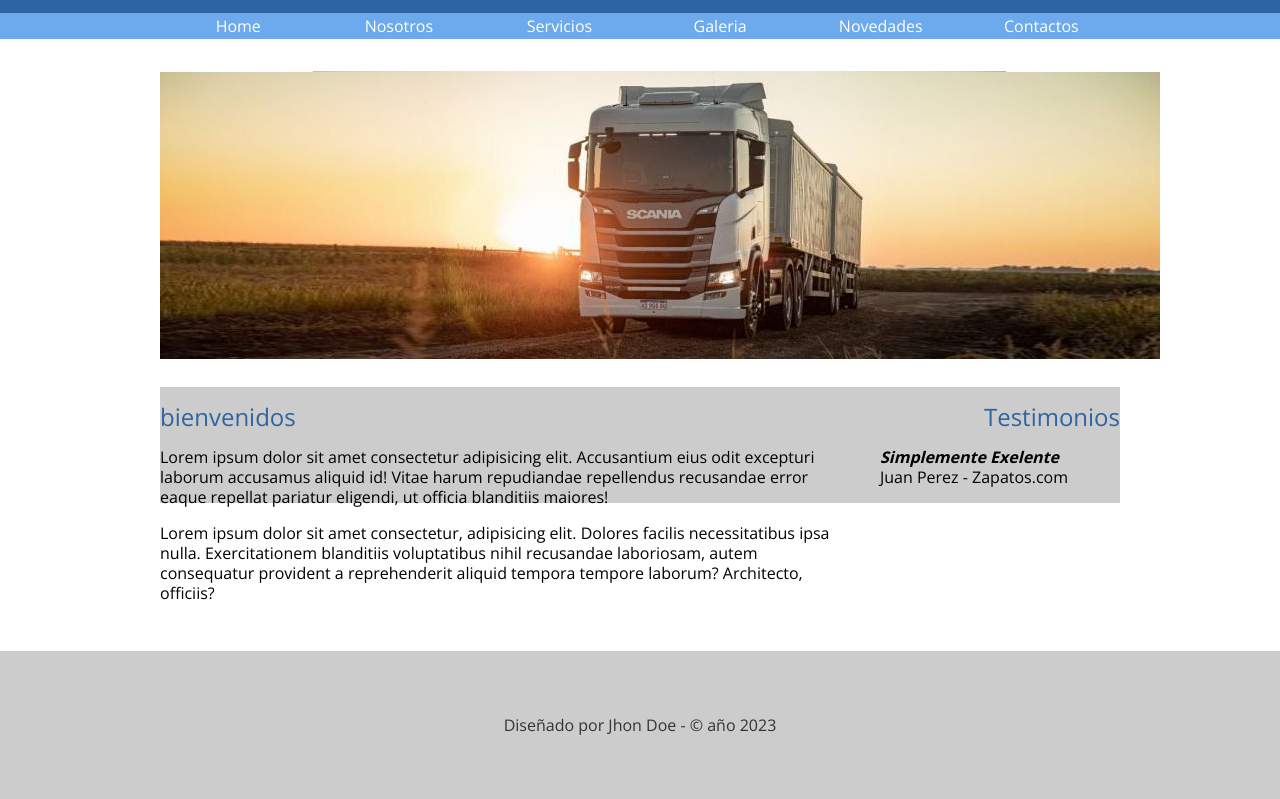
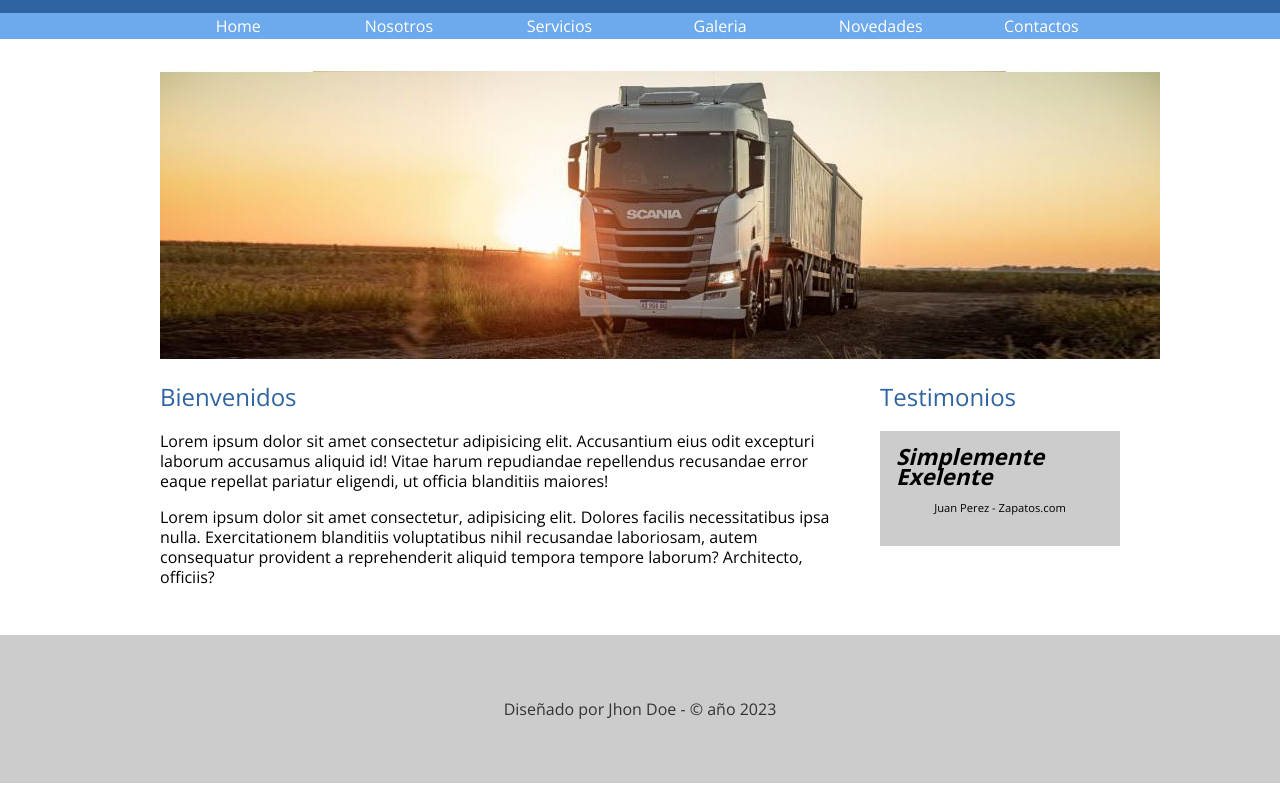
Before and after one commit to Zmite/integrador, a plain HTML site: page index.html in a window 1280 px wide. Shown: the part 109-908 px from the top of the page. Drawn offline with nearby package versions, Linux system fonts and the light colour scheme.

Commit message:
solucionada la caja de testimonios, Terminado donde quedó la clase ignorando el bootstrap

```diff
--- a/css/style.css
+++ b/css/style.css
@@ -9,7 +9,7 @@ body{
     margin: 0 auto;
 }
 
-/* HEADER */
+/* ESTILOS HEADER */
 header{
     background-color: #2e64a1;
     padding: 1em 0;
@@ -25,6 +25,7 @@ header h1{
     bottom: 30px;
 }
 
+ /* ESTILOS NAVBAR */
 nav{
     background-color: #6da9ed;
     margin-bottom: 2em;
@@ -64,8 +65,8 @@ nav ul li a:hover {
 /* ESTILOS MAIN */
 h2{
     color: #2e64a1;
-    margin: 0 0 1m;
     font-weight: 400;
+    margin: 0 0 1em;
 }
 
 .left{
@@ -81,7 +82,8 @@ h2{
 .columns{
     overflow: hidden;
 }
-.bienvenidos, .testimonios{
+
+.bienvenidos, .testimonios {
     box-sizing: border-box;
 }
 .bienvenidos{
@@ -89,19 +91,31 @@ h2{
     padding-right: 2em;
 }
 
+.testimonios {
+    width: 25%;
+}
+
 .testimonio{
     background-color: #ccc;
     padding: 1em;
 }
+
 .testimonio .cita{
     font-weight: bold;
     font-style: italic;
-    font-size: 1,4em;
+    font-size: 1.4em;
     display: block;
 }
 
+.testimonio .autor {
+    font-size: 0.7em;
+    text-align: center;
+    margin: 1em 0;
+    display: block;
 
-/* FOOTER */
+}
+
+/* ESTILOS FOOTER */
 
 footer{
     background-color: #ccc;
--- a/index.html
+++ b/index.html
@@ -14,8 +14,8 @@
 <link href="https://fonts.googleapis.com/css2?family=Open+Sans:wght@300;400;700&display=swap" rel="stylesheet">
     <!-- TÍTULO -->
     <title>Transportes</title>
+</head>
 
-</head>
 <body>
     <header>
         <div class="holder">
@@ -24,8 +24,8 @@
         </div>
     </header>
     <nav>
-        <div>
-            <ul class="holder">
+        <div class="holder">
+            <ul>
                 <li><a class="activo" href="">Home</a></li>
                 <li><a href="">Nosotros</a></li>
                 <li><a href="">Servicios</a></li>
@@ -41,12 +41,15 @@
             <img src="/images/imagenCamion.jpeg" alt="CamionHome">
         </div>
         <div class="columns">
-            <div class="bienvenidos left"><h2>bienvenidos</h2>
+            <div class="bienvenidos left">
+                <h2>Bienvenidos</h2>
                 <p>Lorem ipsum dolor sit amet consectetur adipisicing elit. Accusantium eius odit excepturi laborum accusamus aliquid id! Vitae harum repudiandae repellendus recusandae error eaque repellat pariatur eligendi, ut officia blanditiis maiores!</p>
                 <p>Lorem ipsum dolor sit amet consectetur, adipisicing elit. Dolores facilis necessitatibus ipsa nulla. Exercitationem blanditiis voluptatibus nihil recusandae laboriosam, autem consequatur provident a reprehenderit aliquid tempora tempore laborum? Architecto, officiis?</p>
             </div>
-            <div class="testimonios right"><h2>Testimonios</h2>
-            </div>
+
+            <div class="testimonios right">
+                <h2>Testimonios</h2>
+
                 <div class="testimonio">
                     <span class="cita">
                         Simplemente Exelente
@@ -56,6 +59,7 @@
                     </span>
                 </div>
             </div>
+        </div>
 
     </main>
     <footer>
```
Lines whose indentation alone changed are shown as unchanged.
